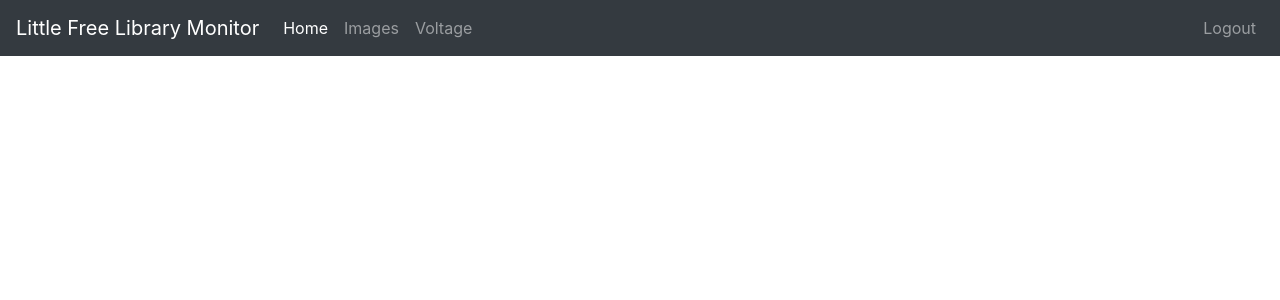
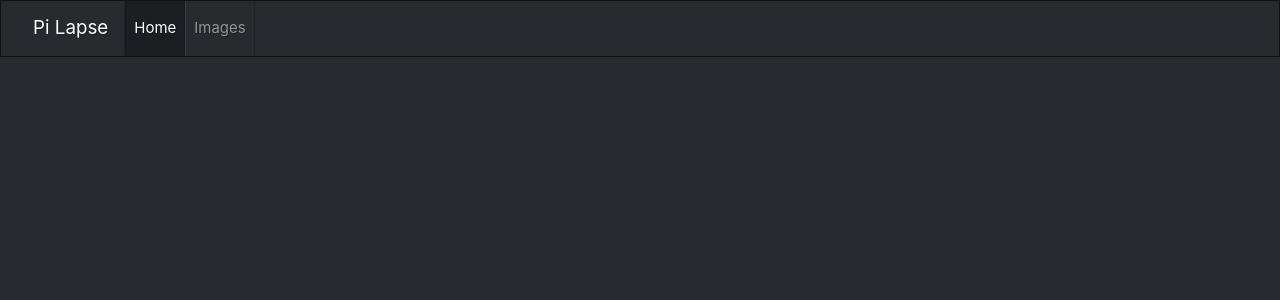
Before and after one commit to HoveringHalibut/pilapse, a Flask app: template templates/base.html in a window 1280 px wide. Shown: the top 300 px of the page. Run offline with Flask 2, Linux system fonts and the light colour scheme; the template is opened without the code that fills it, so the values that code supplies are empty; some libraries are stand-ins or nearby versions.

Commit message:
Fixes and clean up

```diff
--- a/app.py
+++ b/app.py
@@ -2,6 +2,7 @@ from flask import Flask, request, render_template, redirect, url_for, send_from_
 from flask_paginate import Pagination, get_page_args
 
 from functools import total_ordering
+from itertools import zip_longest
 
 import re
 import colorsys
@@ -42,8 +43,12 @@ if(app.config['ENV']!='development'):
 
 @app.before_first_request
 def initialize():
-  if os.path.exists('images'):
-    os.mkdir('images')
+  if not os.path.exists('./images'):
+    os.mkdir('./images')
+
+def grouper(iterable, n, fillvalue=None):
+  args = [iter(iterable)] * n
+  return zip_longest(*args, fillvalue=fillvalue)
 
 def rainbow(runSeconds: int = 5, clear: bool = True, decreaseBrightness: bool = False):
   spacing = 360.0 / 8.0
@@ -117,12 +122,15 @@ def takepicture(imageName: str):
 def timeLapse():
   global curPicture, waitSeconds, seriesName
 
+  if not os.path.exists('./images/%s' % seriesName):
+    os.mkdir('./images/%s' % seriesName)
+
   with picamera.PiCamera() as camera:
     camera.resolution = (1920, 1080)
     time.sleep(1)
 
     while bolLapseRunning:
-      filename = 'images/%s-%s.jpg' % (seriesName, curPicture)
+      filename = 'images/%s/%s.jpg' % (seriesName, curPicture)
       camera.capture(filename)
       curPicture += 1
       time.sleep(waitSeconds)
@@ -175,16 +183,12 @@ def imagelist():
 def send_image(path):
     return send_from_directory('images', path)
 
-@app.route('/xml/<path:path>')
-def send_xml(path):
-    return send_from_directory(app.config['XML_PATH'], path)
-
 @app.route('/', methods=['GET', 'POST'])
 def index():
 
   now = datetime.datetime.now()
   timeString = now.strftime("%Y-%m-%d %H:%M")
-  global secRainbow, bolLapseRunning, seriesName
+  global secRainbow, bolLapseRunning, seriesName, waitSeconds, seriesName
 
   if request.method == 'POST':
     secRainbow = int(request.form['secRainbow'])
@@ -209,10 +213,11 @@ def index():
 
   templateData = {
     'time': timeString,
-    'startLapseEnabled': bolLapseRunning if "disabled" else "",
-    'stopLapseEnabled': not bolLapseRunning if "disabled" else "",
+    'startLapseEnabled': "disabled" if bolLapseRunning else "",
+    'stopLapseEnabled': "disabled" if not bolLapseRunning else "",
     'secRainbow': secRainbow,
-    'waitSeconds': waitSeconds
+    'waitSeconds': waitSeconds,
+    'seriesName': seriesName
   }
 
   return render_template('index.html', **templateData)
--- a/static/style.css
+++ b/static/style.css
@@ -1,7 +1,3 @@
-body {
-  padding-top: 3.5rem;
-}
-
 .page-subnav,
 .pagination-nav {
     width: 100%;
--- a/templates/base.html
+++ b/templates/base.html
@@ -1,48 +1,31 @@
 <!DOCTYPE html>
 <html lang="en">
   <head>
-    <title>Little Free Library Monitor</title>
+    <title>Pi Lapse</title>
     <meta name="viewport" content="width=device-width, initial-scale=1, shrink-to-fit=no">
-    <link rel="apple-touch-icon" sizes="180x180" href="/static/favicon/apple-touch-icon.png">
-    <link rel="icon" type="image/png" sizes="32x32" href="/static/favicon/favicon-32x32.png">
-    <link rel="icon" type="image/png" sizes="16x16" href="/static/favicon/favicon-16x16.png">
-    <link rel="manifest" href="/static/favicon/site.webmanifest">
-    <link rel="mask-icon" href="/static/favicon/safari-pinned-tab.svg" color="#512d1d">
-    <link rel="shortcut icon" href="/static/favicon/favicon.ico">
-    <meta name="msapplication-TileColor" content="#ffc40d">
-    <meta name="msapplication-config" content="/static/favicon/browserconfig.xml">
     <meta name="theme-color" content="#ffffff">
     <!-- Bootstrap -->
-    <link href="https://stackpath.bootstrapcdn.com/bootstrap/4.2.1/css/bootstrap.min.css" rel="stylesheet" integrity="sha384-GJzZqFGwb1QTTN6wy59ffF1BuGJpLSa9DkKMp0DgiMDm4iYMj70gZWKYbI706tWS" crossorigin="anonymous" async>
+    <link href="https://stackpath.bootstrapcdn.com/bootswatch/4.3.1/slate/bootstrap.min.css" rel="stylesheet" integrity="sha384-FBPbZPVh+7ks5JJ70RJmIaqyGnvMbeJ5JQfEbW0Ac6ErfvEg9yG56JQJuMNptWsH" crossorigin="anonymous">
     <link rel="stylesheet" href="{{ url_for('static', filename='style.css') }}" async>
   </head>
   <body>
     <!-- jQuery (necessary for Bootstrap's JavaScript plugins) -->
-    <script src="https://code.jquery.com/jquery-3.3.1.min.js" integrity="sha256-FgpCb/KJQlLNfOu91ta32o/NMZxltwRo8QtmkMRdAu8=" crossorigin="anonymous"></script>
-    <script src="https://cdnjs.cloudflare.com/ajax/libs/popper.js/1.14.6/umd/popper.min.js" integrity="sha384-wHAiFfRlMFy6i5SRaxvfOCifBUQy1xHdJ/yoi7FRNXMRBu5WHdZYu1hA6ZOblgut" crossorigin="anonymous"></script>
-    <script src="https://stackpath.bootstrapcdn.com/bootstrap/4.2.1/js/bootstrap.min.js" integrity="sha384-B0UglyR+jN6CkvvICOB2joaf5I4l3gm9GU6Hc1og6Ls7i6U/mkkaduKaBhlAXv9k" crossorigin="anonymous"></script>
-    <script src="static/util.js"></script>
+    <script src="https://code.jquery.com/jquery-3.3.1.slim.min.js" integrity="sha384-q8i/X+965DzO0rT7abK41JStQIAqVgRVzpbzo5smXKp4YfRvH+8abtTE1Pi6jizo" crossorigin="anonymous"></script>
+    <script src="https://cdnjs.cloudflare.com/ajax/libs/popper.js/1.14.7/umd/popper.min.js" integrity="sha384-UO2eT0CpHqdSJQ6hJty5KVphtPhzWj9WO1clHTMGa3JDZwrnQq4sF86dIHNDz0W1" crossorigin="anonymous"></script>
+    <script src="https://stackpath.bootstrapcdn.com/bootstrap/4.3.1/js/bootstrap.min.js" integrity="sha384-JjSmVgyd0p3pXB1rRibZUAYoIIy6OrQ6VrjIEaFf/nJGzIxFDsf4x0xIM+B07jRM" crossorigin="anonymous"></script>
     {% block navbar %}
-    <nav class="navbar navbar-expand-md navbar-dark fixed-top bg-dark">
-      <a class="navbar-brand" href="#">Little Free Library Monitor</a>
-      <button class="navbar-toggler" type="button" data-toggle="collapse" data-target="#navbarsExampleDefault" aria-controls="navbarsExampleDefault" aria-expanded="false" aria-label="Toggle navigation">
+    <nav class="navbar navbar-expand-lg navbar-dark bg-dark">
+      <a class="navbar-brand" href="#">Pi Lapse</a>
+      <button class="navbar-toggler" type="button" data-toggle="collapse" data-target="#navbarColor02" aria-controls="navbarColor02" aria-expanded="false" aria-label="Toggle navigation">
         <span class="navbar-toggler-icon"></span>
       </button>
-      <div class="collapse navbar-collapse" id="navbarsExampleDefault">
+      <div class="collapse navbar-collapse" id="navbarColor02">
         <ul class="navbar-nav mr-auto">
           <li class="nav-item active">
             <a class="nav-link" href="{{ url_for('index') }}">Home<span class="sr-only">(current)</span></a>
           </li>
           <li class="nav-item">
             <a class="nav-link" href="{{ url_for('imagelist') }}">Images</a>
-          </li>
-          <li class="nav-item">
-            <a class="nav-link" href="{{ url_for('voltage') }}">Voltage</a>
-          </li>
-        </ul>
-        <ul class="navbar-nav">
-          <li class="nav-item">
-            <a class="nav-link" href="{{ url_for('logout') }}">Logout</a>
           </li>
         </ul>
       </div>
```
Also changed, not shown: templates/index.html (+29 -12 lines).
